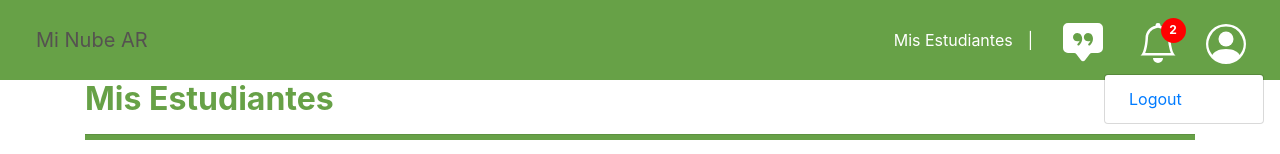
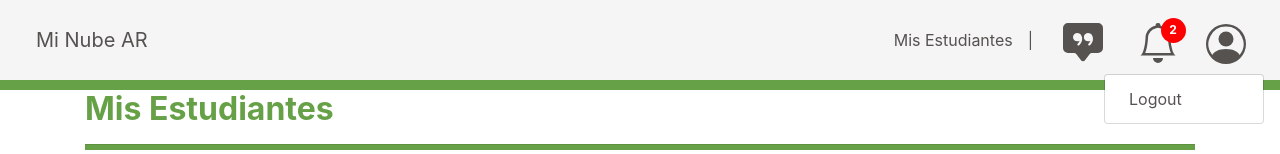
Before and after one commit to JulietaIracheta/MiNubeArFront, a React (Create React App) app: page /tutor in a window 1280 px wide. Both pictures are taken after a click on the link 1231 px from the left and 40 px from the top of the page. Shown: the top 154 px of the page. Built offline with nearby package versions, Linux system fonts and the light colour scheme; no server answers; the HTML template or start-up script is replaced by a standard one.

Commit message:
cambio nav tutor, estilo del login para celu

```diff
--- a/src/assets/css/css-login.css
+++ b/src/assets/css/css-login.css
@@ -1,5 +1,3 @@
-
-
 .login-form{
   display: flex;
   align-items: center;
@@ -32,3 +30,25 @@
     background: #555250 !important;
     font-size: 1em;
   }
+
+  @media only screen and (max-width: 600px) {
+    /* For tablets: */
+    .login-form{
+      display: flex;
+    flex-direction: column;
+    width: 100%;
+    min-width: 400px;
+    margin: 0 auto;
+    height: 100%;
+      }
+    .logo-container {
+        display: flex;
+        align-items: center;
+        border: 1px solid black;
+        background: #f5f5f5;
+        padding: 50px;
+        margin-right: 0px;
+        margin-bottom: 2em;
+        height: 250px;
+    }
+  }
--- a/src/assets/css/css-tutor.css
+++ b/src/assets/css/css-tutor.css
@@ -1,5 +1,6 @@
 .menuNavBarTutor {
-    background-color: #67a147;
+    background-color: #f5f5f5;
+    border-bottom:10px solid #67a147;
   }
 
   .marginMN {
--- a/src/components/Docente/NavDocente.js
+++ b/src/components/Docente/NavDocente.js
@@ -59,7 +59,7 @@ const NavBar = (props) => {
             </DropdownToggle>
               <DropdownMenu right>
                 <DropdownItem>
-                  <Link className="text-decoration-none" to='/login' onClick={logout}>Logout</Link>
+                  <Link className="text-decoration-none" to='/login' className="color-negro text-decoration-none" onClick={logout}>Logout</Link>
                 </DropdownItem>
               </DropdownMenu>
             </UncontrolledDropdown>
--- a/src/components/Tutor/NavTutor.js
+++ b/src/components/Tutor/NavTutor.js
@@ -1,5 +1,5 @@
 import React, { useState } from "react";
-import {Link} from 'react-router-dom';
+import { Link } from 'react-router-dom';
 import {
   Collapse,
   Navbar,
@@ -34,24 +34,26 @@ const NavBar = (props) => {
         <Collapse isOpen={isOpen} navbar>
           <Nav className="mr-auto"></Nav>
           <Nav>
-            <NavbarText className="misCursos">Mis Estudiantes</NavbarText>
-            <NavbarText className="misCursos">|</NavbarText>
+            <NavbarText className="misCursos color-negro">Mis Estudiantes</NavbarText>
+            <NavbarText className="misCursos color-negro">|</NavbarText>
           </Nav>
           <Nav navbar>
             <NavItem className="marginMN">
-              <ChatSquareQuoteFill className="icon-menu"/>
+              <ChatSquareQuoteFill className="icon-menu color-negro" />
             </NavItem>
             <NavItem className="marginMN notif">
-             <a href="/notificaciones"> <Bell className="icon-menu" /></a>
+              <a href="/notificaciones"> <Bell className="icon-menu color-negro" /></a>
               <span id="notificacion-numero" className="badge rounded-circle">2</span>
             </NavItem>
             <UncontrolledDropdown nav inNavbar>
               <DropdownToggle nav>
-            <PersonCircle className="icon-perfil"/>
+                <PersonCircle className="icon-perfil color-negro" />
               </DropdownToggle>
               <DropdownMenu right>
                 <DropdownItem>
-                <Link to='/login' onClick={logout}>Logout</Link>
+                  <Link to='/login'
+                    onClick={logout}
+                    className="color-negro text-decoration-none">Logout</Link>
                 </DropdownItem>
               </DropdownMenu>
             </UncontrolledDropdown>
```
Lines whose indentation alone changed are shown as unchanged.
